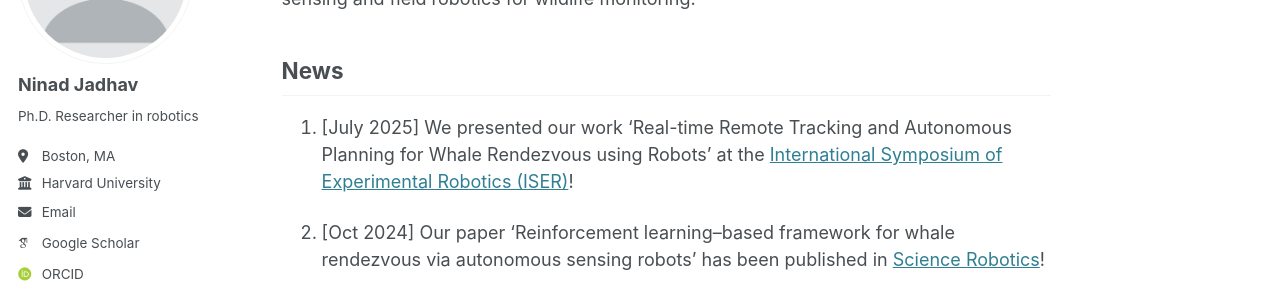
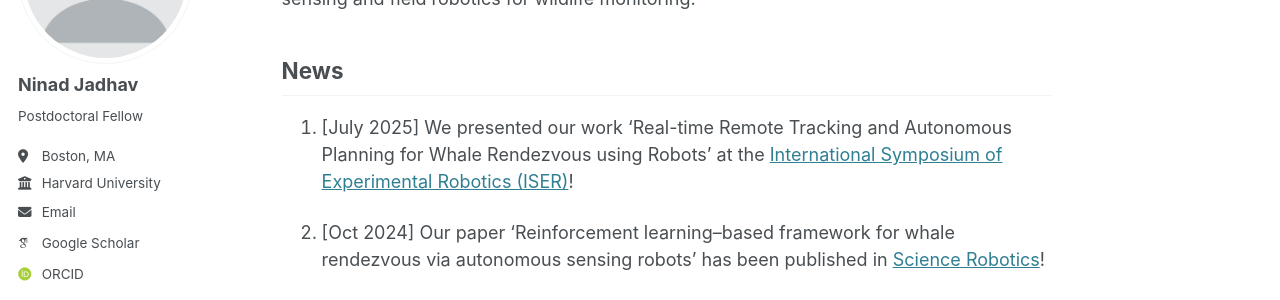
Before and after one commit to jadhavhninad/jadhavhninad.github.io, a Jekyll site: the page built from _pages/about.md, in a window 1280 px wide. Shown: the part 217-517 px from the top of the page. Built offline with Jekyll 4.4.1, drawn with Linux system fonts in a browser that asks for light colours; some web fonts are replaced.

Commit message:
Update _config.yml

```diff
--- a/_config.yml
+++ b/_config.yml
@@ -25,7 +25,7 @@ author:
   avatar           : "profile.png"
   name             : "Ninad Jadhav"
   pronouns         : # example: "she/her"
-  bio              : "Ph.D. Researcher in robotics"
+  bio              : "Postdoctoral Fellow"
   location         : "Boston, MA"
   employer         : "Harvard University"
   uri              : # URL
```
